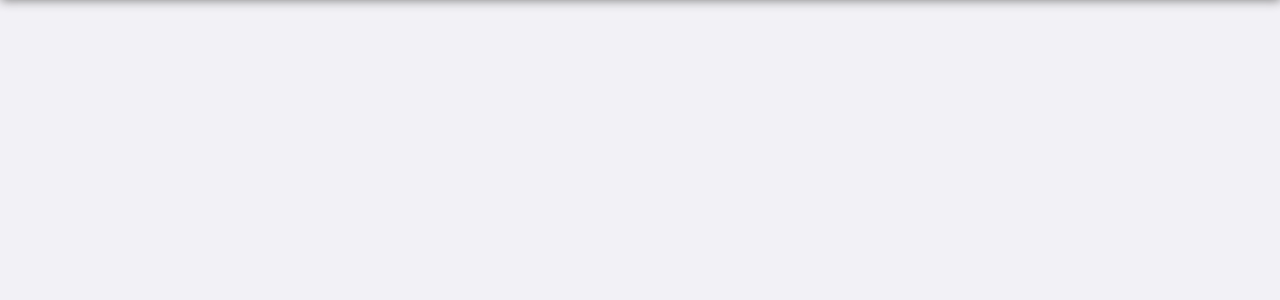
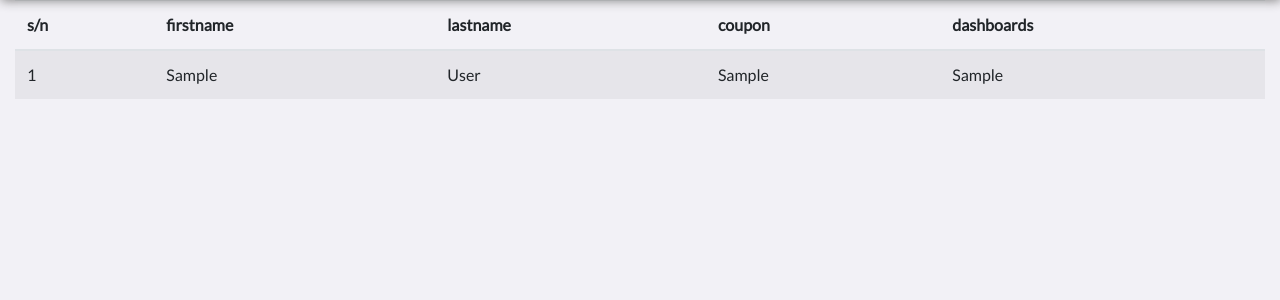
Before and after one commit to Jos33y/e-acez-website, a PHP site: page /staff/view_dash.php in a window 1280 px wide. Shown: the part 76-376 px from the top of the page. Run offline with PHP 8.4, Linux system fonts and the light colour scheme; tables that the repository leaves empty or names only in its code hold one stand-in row (values such as "Sample post"); some libraries are stand-ins or nearby versions; some web fonts are replaced.

Commit message:
created view dash and tested the codes

```diff
--- a/include/dbconn.php
+++ b/include/dbconn.php
@@ -1,10 +1,10 @@
 <?php
 session_start();
 
-//$con = mysqli_connect("localhost", "Joseey", "", "e-acez-3.0");
+$con = mysqli_connect("localhost", "Joseey", "", "e-acez-3.0");
 
 
-$con = mysqli_connect("localhost", "u721127448_Admin", "LagbaluJ19", "u721127448_eacez");
+//$con = mysqli_connect("localhost", "u721127448_Admin", "LagbaluJ19", "u721127448_eacez");
 
 function getRealIpUser(){
 
--- a/staff/dbconn.php
+++ b/staff/dbconn.php
@@ -1,10 +1,10 @@
 <?php
 session_start();
 
-//$con = mysqli_connect("localhost", "Joseey", "", "e-acez-3.0");
+$con = mysqli_connect("localhost", "Joseey", "", "e-acez-3.0");
 
 
-$con = mysqli_connect("localhost", "u721127448_Admin", "LagbaluJ19", "u721127448_eacez");
+//$con = mysqli_connect("localhost", "u721127448_Admin", "LagbaluJ19", "u721127448_eacez");
 
 function getRealIpUser(){
 
--- a/staff/view_dash.php
+++ b/staff/view_dash.php
@@ -1,6 +1,60 @@
 <?php
 $active = "view-dash";
 $title = "view dashboards";
-include('header.php')
+include('header.php');
+include('dbconn.php');
 
 ?>
+
+<div class="container-fluid">
+    <div class="table-responsive">
+        <table class="table table-striped">
+            <thead>
+                <tr>
+                    <th>s/n</th>
+                    <th>firstname</th>
+                    <th>lastname</th>
+                    <th>coupon</th>
+                    <th>dashboards</th>
+                </tr>
+            </thead>
+            <tbody>
+        <?php
+        $i = 0;
+    $get_dash = "select * from dashboard_db";
+    $run_dash = mysqli_query($con, $get_dash);
+    while ($row = mysqli_fetch_array($run_dash)){
+
+            $user_id = $row['user_id'];
+            $coupon = $row['coupon'];
+            $dashboard = $row['dashboard'];
+            $i++;
+
+        $get_info = "select * from user_db where user_id = '$user_id'";
+        $run_info = mysqli_query($con, $get_info);
+        $row = mysqli_fetch_array($run_info);
+            $firstname = $row['first_name'];
+            $lastname = $row['last_name'];
+
+        ?>
+                <tr>
+
+                    <td><?php echo $i;?></td>
+                    <td><?php echo $firstname;?></td>
+                    <td><?php echo $lastname;?></td>
+                    <td><?php echo $coupon;?></td>
+                    <td><?php echo $dashboard;?></td>
+                </tr>
+    <?php } ?>
+            </tbody>
+        </table>
+
+
+        </div>
+    </div>
+</div>
+
+
+</div>
+</body>
+</html>
```
